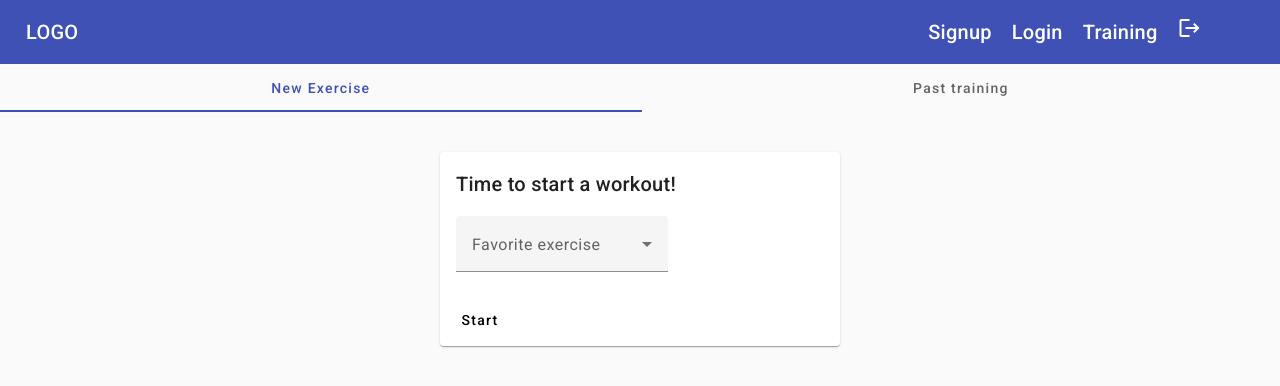
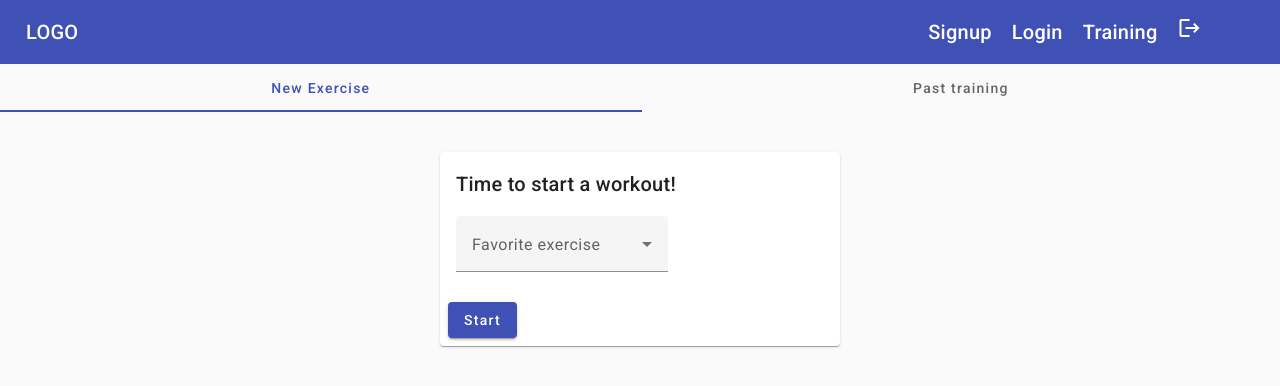
Before and after one commit to julia-kocik/angular-fitness-app, an Angular app: page /training in a window 1280 px wide. Shown: the top 386 px of the page. Built offline with nearby package versions, Linux system fonts and the light colour scheme.

Commit message:
Add trainingStart emitter

```diff
--- a/src/app/training/new-training/new-training.component.html
+++ b/src/app/training/new-training/new-training.component.html
@@ -20,7 +20,7 @@
     </mat-form-field>
     </mat-card-content>
     <mat-card-actions>
-      <button type="submit" mat-button>Start</button>
+      <button type="submit" class="start-training" mat-raised-button (click)="onButtonClick()" color="primary">Start</button>
     </mat-card-actions>
   </mat-card>
 </section>
--- a/src/app/training/new-training/new-training.component.ts
+++ b/src/app/training/new-training/new-training.component.ts
@@ -1,5 +1,5 @@
 import { BreakpointObserver, Breakpoints } from '@angular/cdk/layout';
-import { Component } from '@angular/core';
+import { Component, EventEmitter, Output } from '@angular/core';
 import { ResponsiveService } from 'src/app/responsive.service';
 
 @Component({
@@ -10,6 +10,7 @@ import { ResponsiveService } from 'src/app/responsive.service';
 export class NewTrainingComponent {
   isPhonePortrait: boolean = false;
   isTabletPortrait: boolean = false;
+  @Output() trainingStart = new EventEmitter<void>();
   constructor(private responsive: BreakpointObserver, private responsiveService: ResponsiveService) {}
   ngOnInit() {
     this.responsive.observe([
@@ -21,5 +22,10 @@ export class NewTrainingComponent {
         this.isPhonePortrait = resultValues.isPhonePortrait
         this.isTabletPortrait = resultValues.isTabletPortrait
     });
+  }
+
+  onButtonClick() {
+    this.trainingStart.emit();
+  }
+
 }
-}
```
